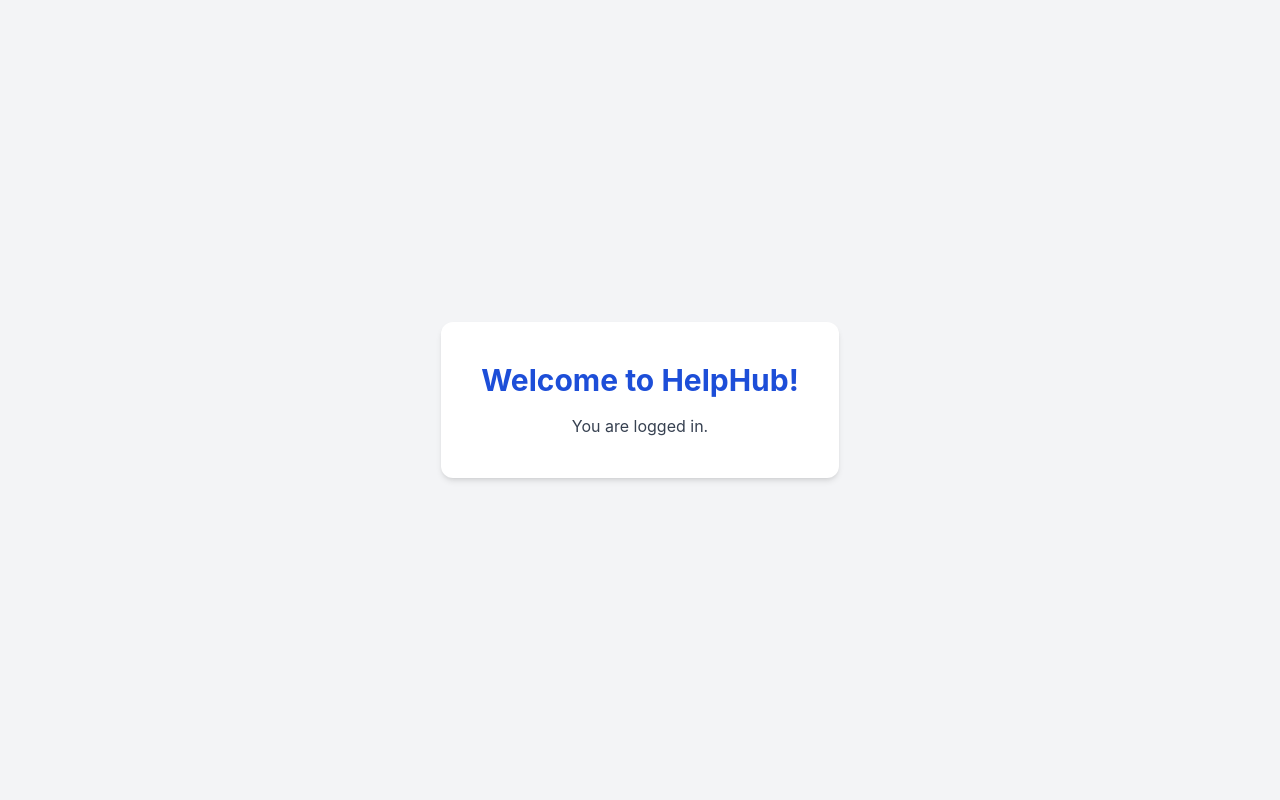
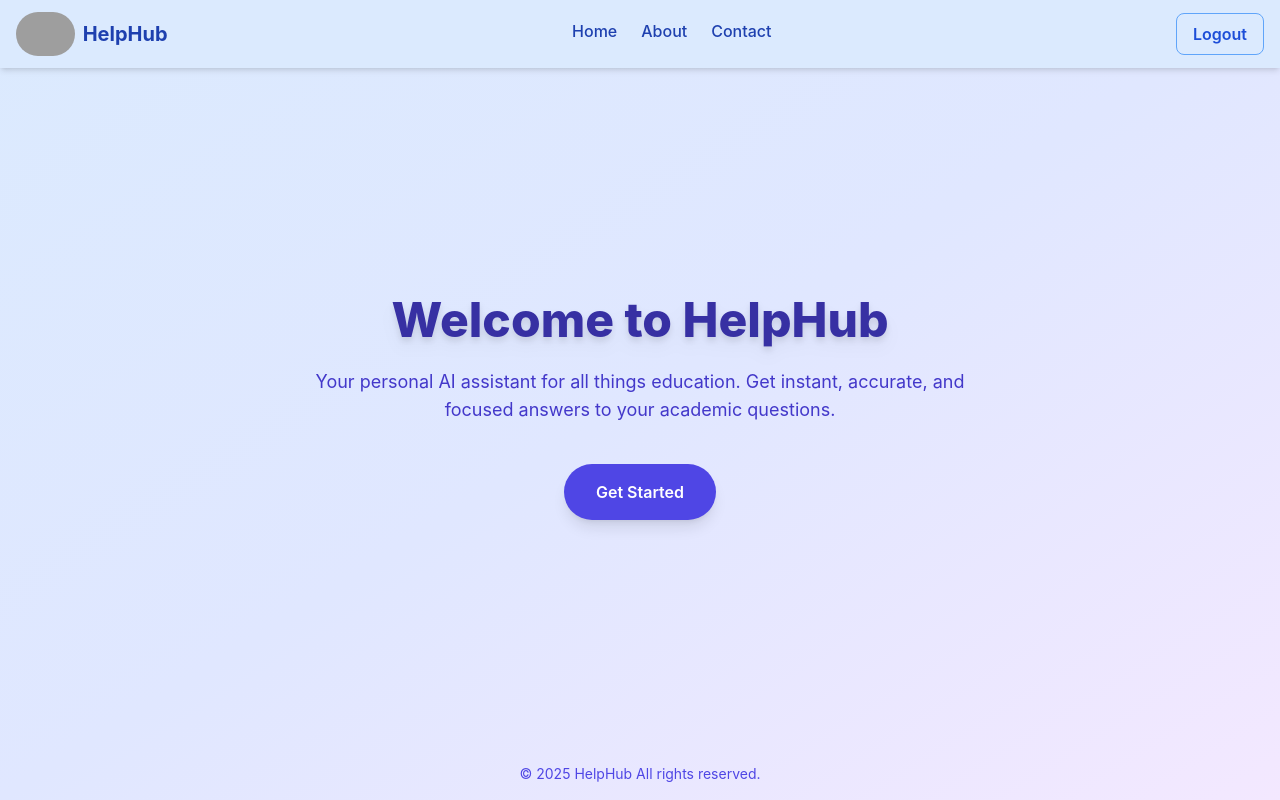
Before and after one commit to PPP111675/HelpHub, a React (Create React App) app in the folder Frontend/: page / in a window 1280 px wide. Built offline with nearby package versions, Linux system fonts and the light colour scheme; sample sign-in values are in the browser's storage; grey boxes are pictures that could not be loaded.

Commit message:
Updated App.js with protected routes

```diff
--- a/Frontend/src/App.js
+++ b/Frontend/src/App.js
@@ -2,29 +2,24 @@
 import { BrowserRouter as Router, Routes, Route, Navigate } from "react-router-dom";
 import LoginPage from "./Pages/LoginPage";
 import RegisterPage from "./Pages/RegisterPage";
-// Dummy Home Page for after login
-const HomePage = () => (
-  <div className="flex min-h-screen items-center justify-center bg-gray-100">
-    <div className="bg-white shadow-md rounded-xl p-10 text-center">
-      <h1 className="text-3xl font-bold text-blue-700 mb-4">Welcome to HelpHub!</h1>
-      <p className="text-gray-700">You are logged in.</p>
-    </div>
-  </div>
-);
-
+import ChatbotUI from "./Pages/ChatbotUi";
+import About from "./Pages/About";
+import HomePage from "./Pages/HomePage";
+import Contact from "./Pages/Contact";
 function App() {
   // For demo, pretend to check localStorage for user
   const user = JSON.parse(localStorage.getItem("user"));
-
   return (
     <Router>
       <Routes>
         <Route path="/" element={user ? <HomePage /> : <Navigate to="/login" />} />
+        <Route path="/About" element={user?<About/>: <Navigate to="/login"/>} />
         <Route path="/login" element={<LoginPage />} />
         <Route path="/register" element={<RegisterPage />} />
+        <Route path="/contact" element={<Contact />} />
+         <Route path="/chat" element={user ? <ChatbotUI /> : <Navigate to="/login" />} />
       </Routes>
     </Router>
   );
 }
-
 export default App;
```
